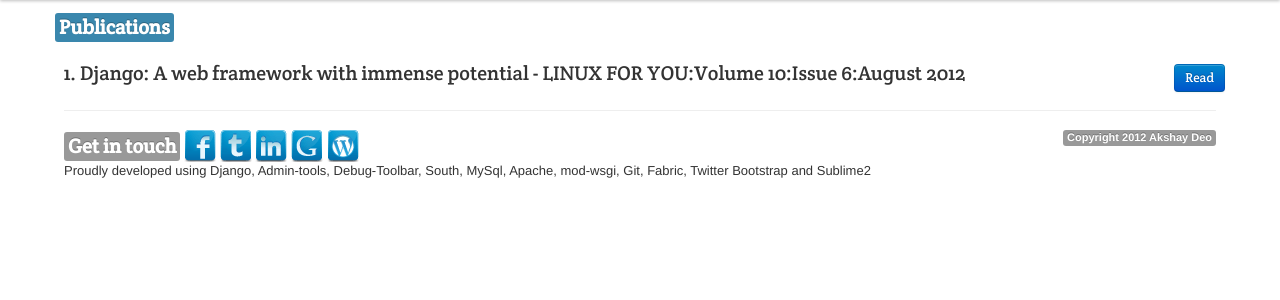
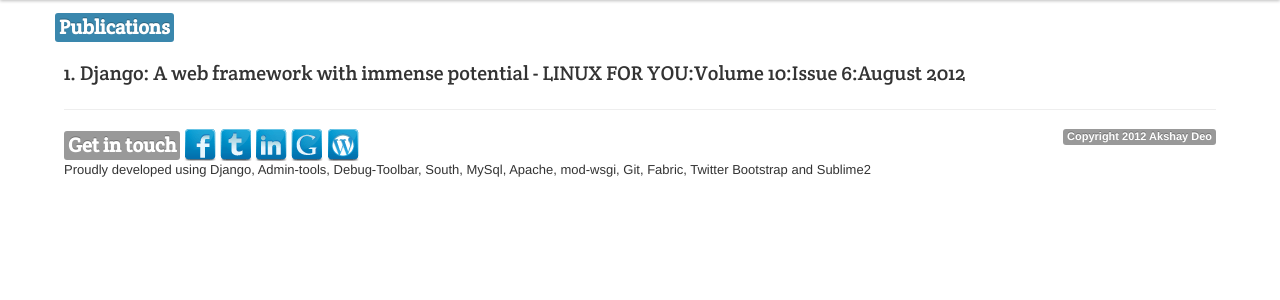
Before and after one commit to akshaydeo/akshaydeodotme, a Django app: template templates/dashboard/publications.html in a window 1280 px wide. Shown: the part 42-342 px from the top of the page. Run offline with Django 3.2, Linux system fonts and the light colour scheme; the template is opened without the code that fills it, so the values that code supplies are empty; parts of the project's set-up code (start-up, migrations or seed data) failed here and were passed over; some libraries are stand-ins or nearby versions.

Commit message:
index page fix and publications removed read tag

```diff
--- a/templates/dashboard/publications.html
+++ b/templates/dashboard/publications.html
@@ -22,7 +22,7 @@
         <div class="container">
                 <span class="label label-info" style="font-family: 'Crete Round', serif; font-size:20px; font-weight:400px;">Publications</span><br><br>
                         <ol style="font-family: 'Crete Round', serif; font-size:20px; font-weight:400px; line-height:250%">
-                                <li style="margin-top:10px;">Django: A web framework with immense potential - LINUX FOR YOU:Volume 10:Issue 6:August 2012 <a class="btn btn-primary pull-right" onclick="showModal()">Read</a></li>
+                                <li style="margin-top:10px;">Django: A web framework with immense potential - LINUX FOR YOU:Volume 10:Issue 6:August 2012</li>
                         </ol>
         </div>
 
```
